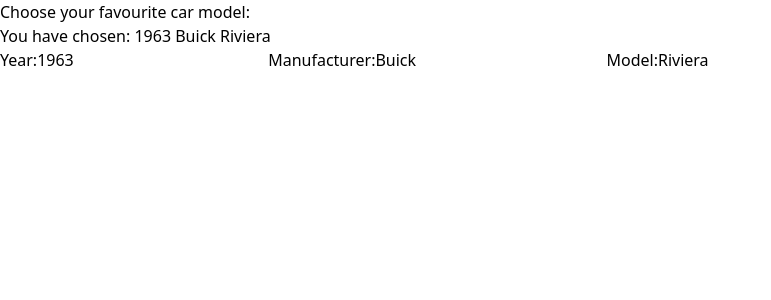
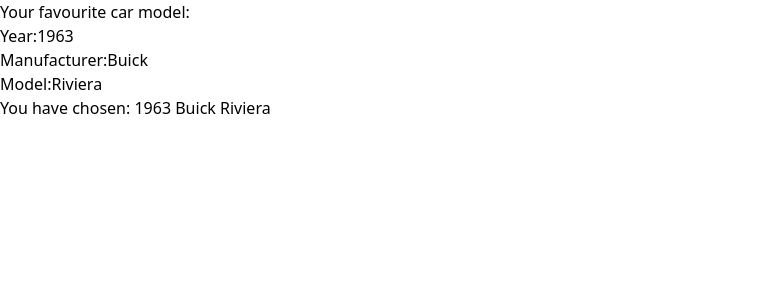
Before and after one commit to SeggyFault/react-car-model-form, a React (Vite) app: page / in a window 1280 px wide. Shown: the top 300 px of the page, without its empty margins (0-771 px from the left). Built offline with nearby package versions, Linux system fonts and the light colour scheme.

Commit message:
refactor: change form structure

```diff
--- a/src/Form/Form.jsx
+++ b/src/Form/Form.jsx
@@ -18,19 +18,24 @@
 
   return(
     <div>
-      <h1>Choose your favourite car model:</h1>
-      <p>You have chosen: {car.year} {car.manufacturer} {car.model}</p>
-      <div>
+      <form action="post">
+        <fieldset>
+          <legend>Your favourite car model:</legend>
+          <p>
             <label for="year">Year:</label>
             <input id="year" type="number" value={car.year} onChange={handleYearChange} />
-
+          </p>
+          <p>
             <label for="manufacturer">Manufacturer:</label>
             <input id="manufacturer" type="text" value={car.manufacturer} onChange={handleManufacturerChange} />
-
+          </p>
+          <p>
             <label for="model">Model:</label>
             <input id="model" type="text" value={car.model} onChange={handleModelChange} />
-      </div>
-
+          </p>
+        </fieldset>
+      </form>
+      <h1>You have chosen: {car.year} {car.manufacturer} {car.model}</h1>
     </div>
   )
 }
```
Lines whose indentation alone changed are shown as unchanged.
